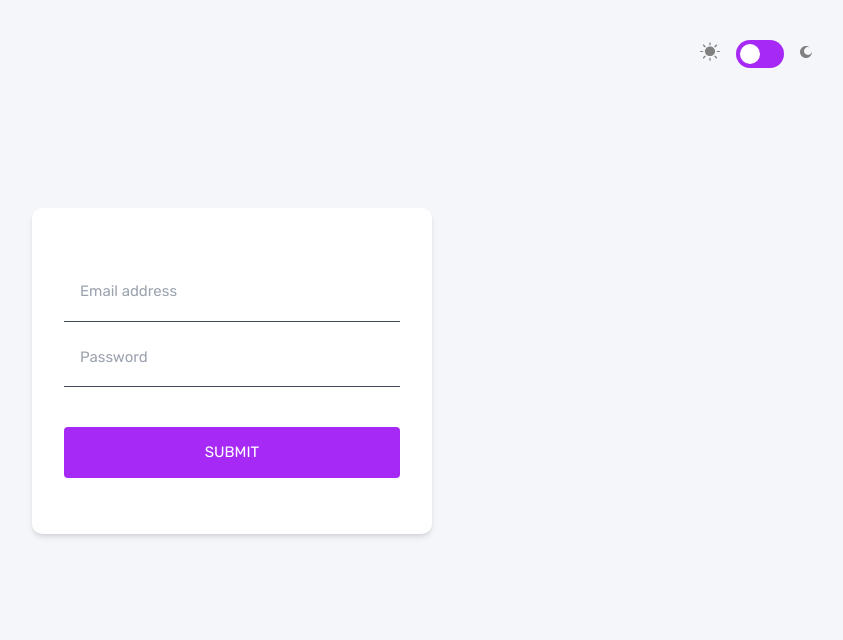
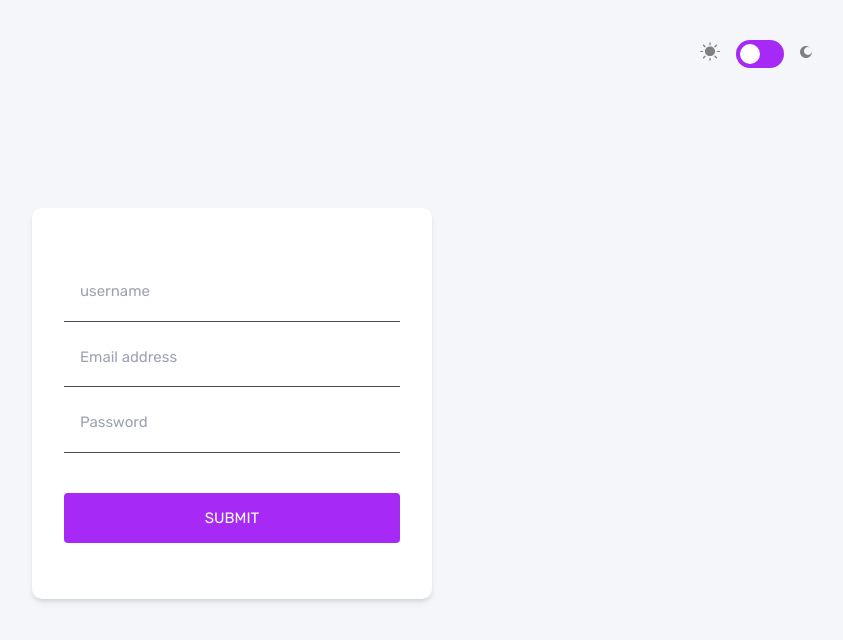
Before and after one commit to lomsadze123/frontend-quiz-app, a React (Vite) app: page / in a window 1280 px wide. Shown: the top 640 px of the page, without its empty margins (408-1251 px from the left). Built offline with nearby package versions, Linux system fonts and the light colour scheme.

Commit message:
add auth detail

```diff
--- a/src/pages/auth/Auth.tsx
+++ b/src/pages/auth/Auth.tsx
@@ -6,6 +6,7 @@ import * as Yup from "yup";
 import { yupResolver } from "@hookform/resolvers/yup";
 
 const validationSchema = Yup.object().shape({
+  username: Yup.string().required("This field is required"),
   email: Yup.string()
     .required("This field is required")
     .email("Invalid email address"),
@@ -54,6 +55,25 @@ const Auth = ({ mode }: { mode: string | (() => void) }) => {
         <div className="my-10 flex flex-col gap-6">
           <div className="relative">
             <input
+              {...register("username")}
+              className={`${
+                mode === "light" ? "bg-white" : "bg-[#3B4D66]"
+              } outline-0 border-b-[1px] ${
+                errors.username?.message
+                  ? "border-b-[#FC4748]"
+                  : "border-b-[#42495a]"
+              } pb-[18px] pl-4 w-full`}
+              type="text"
+              placeholder="username"
+            />
+            {errors.username?.message && (
+              <p className="text-[#FC4747] absolute right-0 top-0">
+                {errors.username?.message}
+              </p>
+            )}
+          </div>
+          <div className="relative">
+            <input
               {...register("email")}
               className={`${
                 mode === "light" ? "bg-white" : "bg-[#3B4D66]"
--- a/src/types/Types.ts
+++ b/src/types/Types.ts
@@ -1,4 +1,5 @@
 export interface FormTypes {
+  username: string;
   email: string;
   password: string;
   repeatPassword?: string;
```
